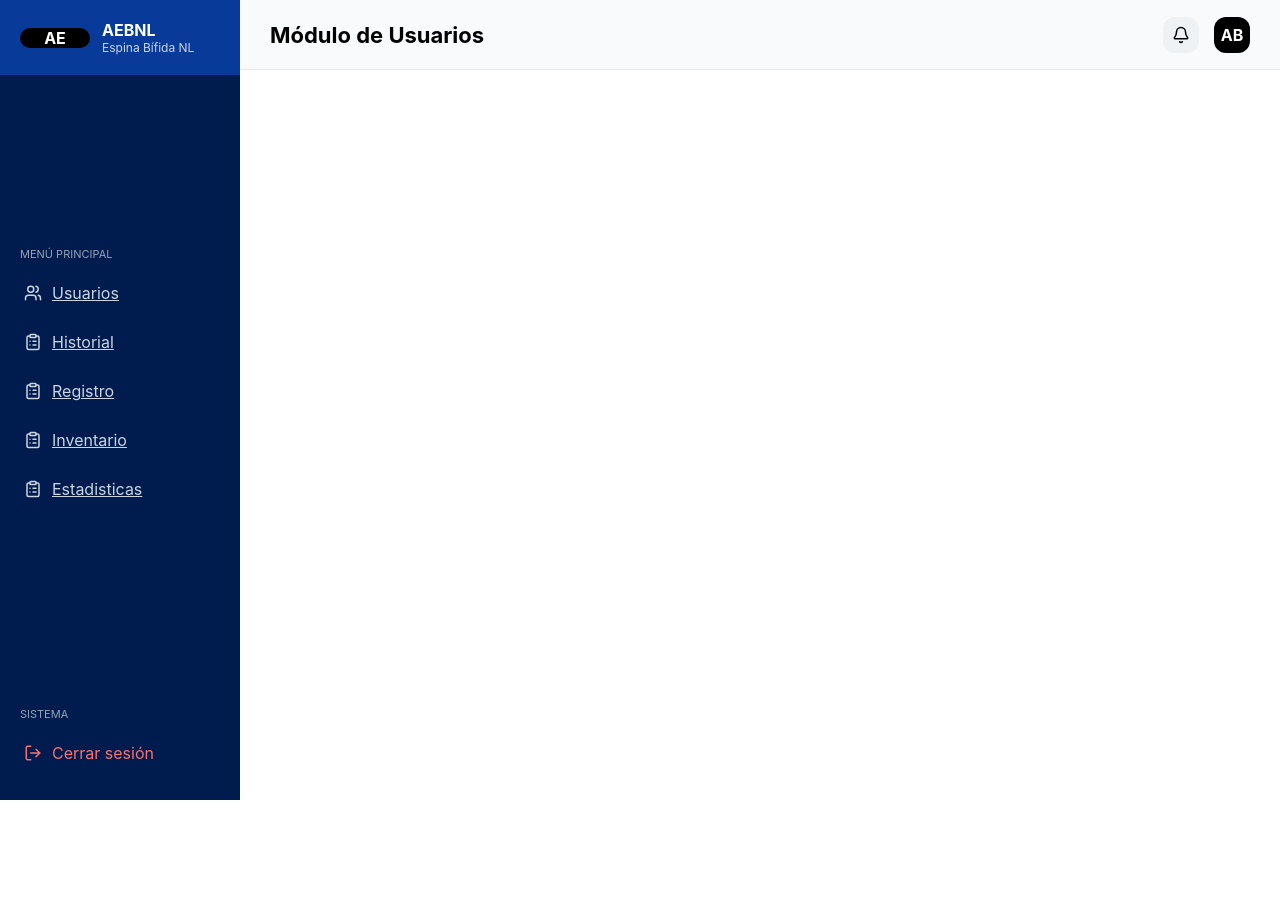
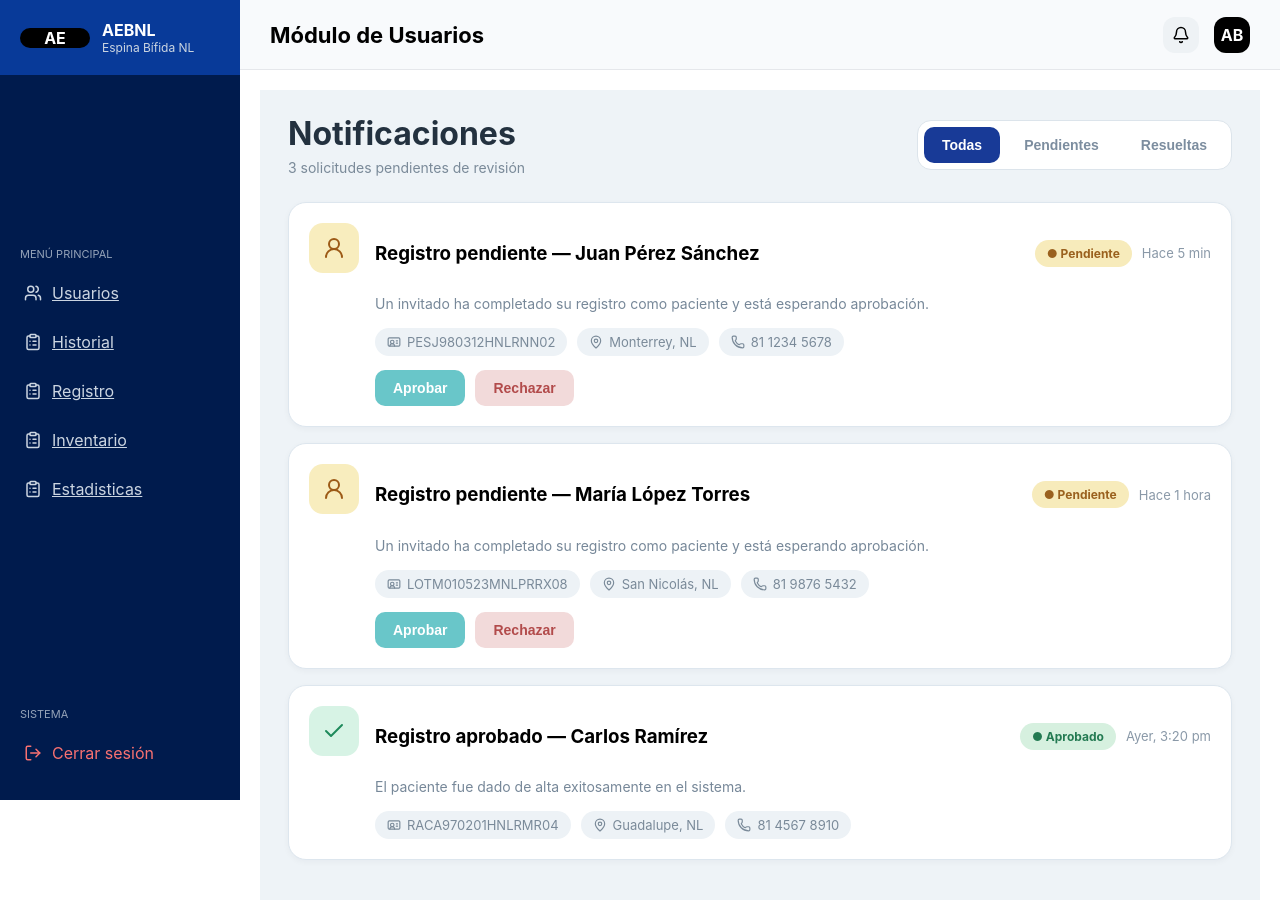
Before and after one commit to Ay4xx/SoftwareEspinaBifida, a React (Create React App) app in the folder espina-bifida-app/: page /notificaciones in a window 1280 px wide. Before the commit the page ends 870 px from the top, so only its background shows below. Built offline with nearby package versions, Linux system fonts and the light colour scheme.

Commit message:
front end notificaciones

```diff
--- a/espina-bifida-app/src/App.js
+++ b/espina-bifida-app/src/App.js
@@ -8,6 +8,7 @@ import { BrowserRouter as Router, Routes, Route } from 'react-router-dom';
 
 import UsuariosPage from './pantallas/usuario';
 import HistorialPage from './pantallas/historial';
+import NotificacionesPage from './pantallas/notificaciones';
 //import Login from './pages/login';
 
 function App() {
@@ -23,6 +24,7 @@ function App() {
             <Routes>
               <Route path="/" element={<UsuariosPage />} />
               <Route path="/historial" element={<HistorialPage />} />
+              <Route path="/notificaciones" element={<NotificacionesPage/>} />
             </Routes>
           </div>
 
--- a/espina-bifida-app/src/componentes/header/header.js
+++ b/espina-bifida-app/src/componentes/header/header.js
@@ -1,8 +1,10 @@
 import React from "react";
 import "./header.css";
 import { Bell } from "lucide-react";
+import { useNavigate } from "react-router-dom";
 
 function Header() {
+  const navigate = useNavigate();
   return (
     <div className="header">
       <div className="header-left">
@@ -10,7 +12,12 @@ function Header() {
       </div>
 
       <div className="header-right">
-        <div className="icon-btn">
+        <div
+        className="icon-btn"
+        onClick={() => navigate("/notificaciones")}
+        style={{cursor: "pointer" }}
+
+        >
           <Bell size={18} />
         </div>
 
--- /dev/null
+++ b/espina-bifida-app/src/pantallas/notificaciones.css
@@ -0,0 +1,254 @@
+.notificaciones-page {
+  background: #eef3f7;
+  min-height: 100vh;
+  padding: 24px 28px;
+  box-sizing: border-box;
+}
+
+/* TOP */
+.notificaciones-topbar {
+  display: flex;
+  justify-content: space-between;
+  align-items: center;
+  gap: 16px;
+  margin-bottom: 26px;
+  flex-wrap: wrap;
+}
+
+.notificaciones-topbar h1 {
+  margin: 0;
+  font-size: 32px;
+  color: #23313f;
+}
+
+.notificaciones-topbar p {
+  margin: 6px 0 0;
+  color: #7a8a99;
+  font-size: 14px;
+}
+
+/* FILTROS */
+.filtros {
+  display: flex;
+  background: #ffffff;
+  padding: 6px;
+  border-radius: 14px;
+  border: 1px solid #dce4eb;
+  gap: 6px;
+}
+
+.filtros button {
+  border: none;
+  background: transparent;
+  color: #7c8d9f;
+  font-weight: 600;
+  padding: 10px 18px;
+  border-radius: 10px;
+  cursor: pointer;
+  font-size: 14px;
+}
+
+.filtros button.activo {
+  background: #183a97;
+  color: white;
+}
+
+/* SECCIONES */
+.seccion-notis {
+  margin-top: 22px;
+}
+
+.seccion-notis h4 {
+  color: #7a8a99;
+  font-size: 18px;
+  margin-bottom: 14px;
+}
+
+/* TARJETA */
+.noti-card {
+  background: #ffffff;
+  border: 1px solid #dde6ee;
+  border-radius: 18px;
+  padding: 20px;
+  display: flex;
+  gap: 16px;
+  margin-bottom: 16px;
+  box-shadow: 0 2px 6px rgba(12, 31, 53, 0.04);
+}
+
+/* ICONO */
+.noti-icon {
+  width: 50px;
+  height: 50px;
+  min-width: 50px;
+  border-radius: 14px;
+  display: flex;
+  align-items: center;
+  justify-content: center;
+}
+
+.noti-icon.pendiente {
+  background: #f8edbe;
+  color: #9c5a16;
+}
+
+.noti-icon.aprobado {
+  background: #d7f3e5;
+  color: #1f8a5c;
+}
+
+.noti-icon.rechazado {
+  background: #f9dddd;
+  color: #b24444;
+}
+
+/* BODY */
+.noti-body {
+  flex: 1;
+}
+
+/* HEADER TARJETA */
+.noti-top {
+  display: flex;
+  justify-content: space-between;
+  gap: 12px;
+  align-items: center;
+  flex-wrap: wrap;
+}
+
+.noti-header-left h3 {
+  margin: 0;
+  font-size: 16px;
+  color: #2d3a47;
+}
+
+/* DERECHA */
+.noti-header-right {
+  display: flex;
+  align-items: center;
+  gap: 10px;
+  flex-wrap: wrap;
+}
+
+/* BADGES */
+.estado-badge {
+  font-size: 12px;
+  font-weight: 700;
+  padding: 6px 12px;
+  border-radius: 999px;
+}
+
+.estado-badge.pendiente {
+  background: #f7ebbb;
+  color: #9a611e;
+}
+
+.estado-badge.aprobado {
+  background: #d6f0df;
+  color: #237a52;
+}
+
+.estado-badge.rechazado {
+  background: #f8dcdc;
+  color: #b64a4a;
+}
+
+/* TIEMPO */
+.noti-time {
+  color: #8a99a8;
+  font-size: 13px;
+}
+
+/* PUNTO */
+.noti-dot {
+  width: 8px;
+  height: 8px;
+  border-radius: 50%;
+  background: #63c1c4;
+  display: inline-block;
+}
+
+/* DESCRIPCIÓN */
+.noti-description {
+  color: #778899;
+  font-size: 14px;
+  line-height: 1.5;
+  margin: 10px 0 14px;
+}
+
+/* TAGS */
+.noti-tags {
+  display: flex;
+  gap: 10px;
+  flex-wrap: wrap;
+}
+
+.noti-tag {
+  display: inline-flex;
+  align-items: center;
+  gap: 6px;
+  background: #edf2f6;
+  color: #7a8a99;
+  border-radius: 999px;
+  padding: 6px 12px;
+  font-size: 13px;
+}
+
+/* BOTONES */
+.noti-actions {
+  margin-top: 14px;
+  display: flex;
+  gap: 10px;
+}
+
+.btn-aprobar,
+.btn-rechazar {
+  border: none;
+  border-radius: 10px;
+  padding: 10px 18px;
+  font-size: 14px;
+  font-weight: 700;
+  cursor: pointer;
+}
+
+.btn-aprobar {
+  background: #69c6c9;
+  color: white;
+}
+
+.btn-rechazar {
+  background: #f2dada;
+  color: #b24b4b;
+}
+
+/* EMPTY */
+.sin-notificaciones {
+  background: white;
+  border: 1px dashed #cfd9e3;
+  color: #7a8a99;
+  border-radius: 14px;
+  padding: 16px;
+  display: flex;
+  gap: 8px;
+  align-items: center;
+}
+
+/* RESPONSIVE */
+@media (max-width: 900px) {
+  .notificaciones-page {
+    padding: 16px;
+  }
+
+  .notificaciones-topbar h1 {
+    font-size: 24px;
+  }
+
+  .noti-card {
+    flex-direction: column;
+  }
+
+  .noti-icon {
+    width: 44px;
+    height: 44px;
+  }
+}
--- /dev/null
+++ b/espina-bifida-app/src/pantallas/notificaciones.jsx
@@ -0,0 +1,119 @@
+import React from "react";
+import "./notificaciones.css";
+import { UserRound, MapPin, Phone, IdCard, Check } from "lucide-react";
+
+const datos = [
+  {
+    id: 1,
+    nombre: "Juan Pérez Sánchez",
+    curp: "PESJ980312HNLRNN02",
+    ciudad: "Monterrey, NL",
+    telefono: "81 1234 5678",
+    estado: "pendiente",
+    tiempo: "Hace 5 min",
+  },
+  {
+    id: 2,
+    nombre: "María López Torres",
+    curp: "LOTM010523MNLPRRX08",
+    ciudad: "San Nicolás, NL",
+    telefono: "81 9876 5432",
+    estado: "pendiente",
+    tiempo: "Hace 1 hora",
+  },
+  {
+    id: 3,
+    nombre: "Carlos Ramírez",
+    curp: "RACA970201HNLRMR04",
+    ciudad: "Guadalupe, NL",
+    telefono: "81 4567 8910",
+    estado: "aprobado",
+    tiempo: "Ayer, 3:20 pm",
+  },
+];
+
+function NotificacionesPage() {
+  const renderEstado = (estado) => {
+    if (estado === "pendiente") {
+      return <span className="estado-badge pendiente">● Pendiente</span>;
+    }
+    return <span className="estado-badge aprobado">● Aprobado</span>;
+  };
+
+  const Tarjeta = ({ item }) => (
+    <div className="noti-card">
+      <div className={`noti-icon ${item.estado}`}>
+        {item.estado === "aprobado" ? (
+          <Check size={24} />
+        ) : (
+          <UserRound size={24} />
+        )}
+      </div>
+
+      <div className="noti-body">
+        <div className="noti-top">
+          <h3>
+            {item.estado === "pendiente"
+              ? `Registro pendiente — ${item.nombre}`
+              : `Registro aprobado — ${item.nombre}`}
+          </h3>
+
+          <div className="noti-header-right">
+            {renderEstado(item.estado)}
+            <span className="noti-time">{item.tiempo}</span>
+          </div>
+        </div>
+
+        <p className="noti-description">
+          {item.estado === "pendiente"
+            ? "Un invitado ha completado su registro como paciente y está esperando aprobación."
+            : "El paciente fue dado de alta exitosamente en el sistema."}
+        </p>
+
+        <div className="noti-tags">
+          <span className="noti-tag">
+            <IdCard size={14} /> {item.curp}
+          </span>
+
+          <span className="noti-tag">
+            <MapPin size={14} /> {item.ciudad}
+          </span>
+
+          <span className="noti-tag">
+            <Phone size={14} /> {item.telefono}
+          </span>
+        </div>
+
+        {item.estado === "pendiente" && (
+          <div className="noti-actions">
+            <button className="btn-aprobar">Aprobar</button>
+            <button className="btn-rechazar">Rechazar</button>
+          </div>
+        )}
+      </div>
+    </div>
+  );
+
+  return (
+    <div className="notificaciones-page">
+      <div className="notificaciones-topbar">
+        <div>
+          <h1>Notificaciones</h1>
+          <p>3 solicitudes pendientes de revisión</p>
+        </div>
+
+        <div className="filtros">
+          <button className="activo">Todas</button>
+          <button>Pendientes</button>
+          <button>Resueltas</button>
+        </div>
+      </div>
+
+      {datos.map((item) => (
+        <Tarjeta key={item.id} item={item} />
+      ))}
+    </div>
+  );
+}
+
+export default NotificacionesPage;
```
